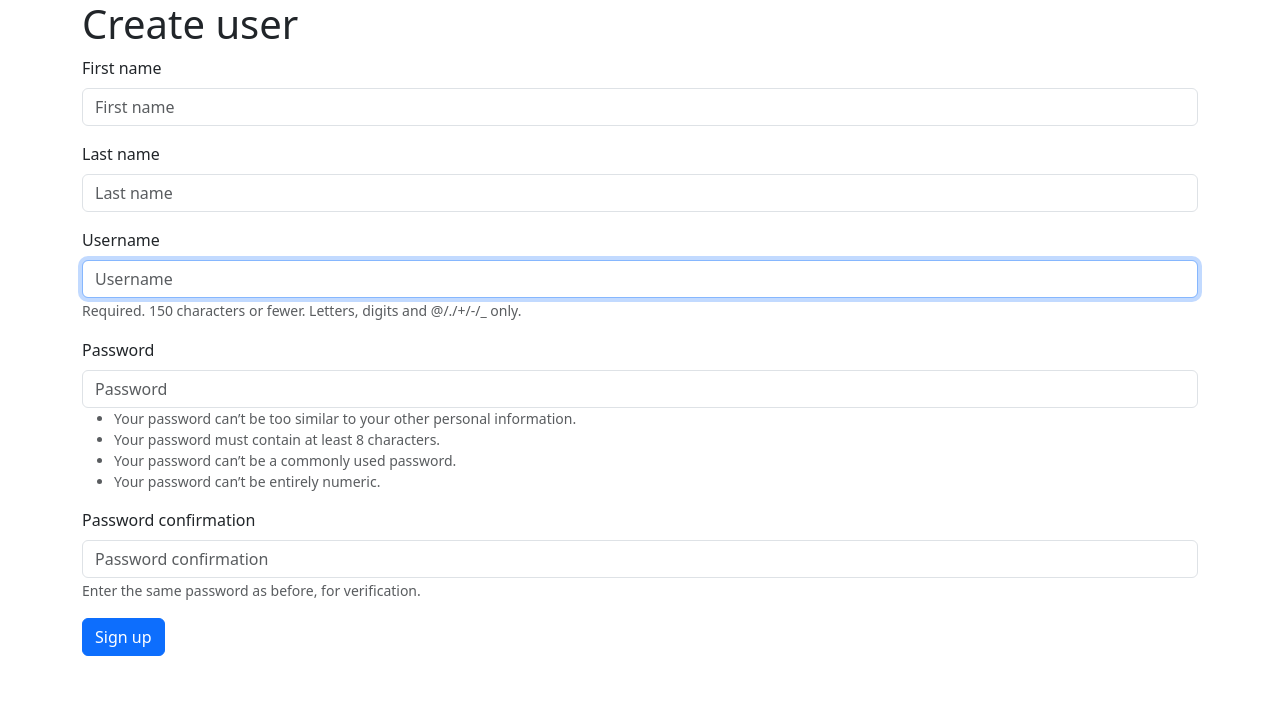
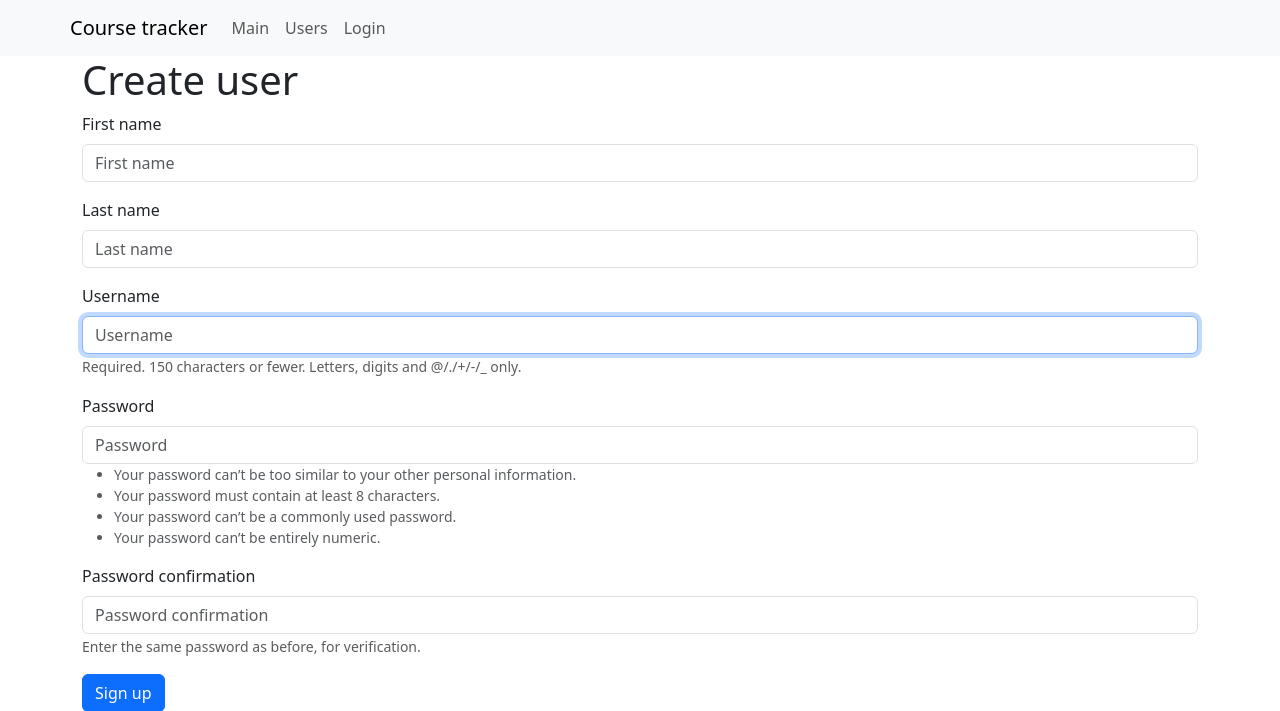
Before and after one commit to remortalite/course_tracker, a Django app: page /users/create/ in a window 1280 px wide. Shown: the top 711 px of the page. Run offline with Django 5.2, Linux system fonts and the light colour scheme; some libraries are stand-ins or nearby versions.

Commit message:
Add template menu

```diff
--- a/course_tracker/course_tracker/urls.py
+++ b/course_tracker/course_tracker/urls.py
@@ -16,11 +16,14 @@ Including another URLconf
 """
 from django.contrib import admin
 from django.urls import path, include
+from django.views.generic import TemplateView
 
 from .views import LoginUserView, LogoutUserView
 
 urlpatterns = [
     path('admin/', admin.site.urls),
+
+    path('', TemplateView.as_view(template_name='index.html'), name='home'),
 
     path('login/', LoginUserView.as_view(), name='login'),
     path('logout/', LogoutUserView.as_view(), name='logout'),
--- a/course_tracker/templates/layout/base.html
+++ b/course_tracker/templates/layout/base.html
@@ -4,12 +4,36 @@
 <!DOCTYPE HTML>
 <html lang="en">
 <head>
-    <meta http-equiv="Content-Type" content="text/html;charset=UTF-8">
+    <meta name="viewport" content="width=device-width, initial-scale=1.0">
     <title>{{ title|default:'Course tracker' }}</title>
     {% bootstrap_css %}
     {% bootstrap_javascript %}
 </head>
 <body>
+
+<div class="container-flex bg-light">
+    <nav class="container navbar navbar-expand-lg nav-light">
+        <a class="navbar-brand" href="{% url 'home' %}">Course tracker</a>
+        <button class="navbar-toggler" type="button" data-toggle="collapse" data-target="#navbarNavAltMarkup" aria-controls="navbarNavAltMarkup" aria-expanded="false" aria-label="Toggle navigation">
+            <span class="navbar-toggler-icon"></span>
+        </button>
+        <div class="collapse navbar-collapse" id="navbarNavAltMarkup">
+            <div class="navbar-nav align-items-center">
+                <a class="nav-item nav-link" href="#">Main</a>
+                <a class="nav-item nav-link" href="#">Users</a>
+
+                {% if user.is_authenticated %}
+                    <form action="{% url 'logout' %}" method="post">
+                        {% csrf_token %}
+                        <input type="submit" class="nav-item nav-link" value="{% translate 'Logout' %}">
+                    </form>
+                {% else %}
+                    <a class="nav-item nav-link" href="#">Login</a>
+                {% endif %}
+            </div>
+        </div>
+    </nav>
+</div>
 
 <div class="container">
     {% block content %}
```
Also changed, not shown: course_tracker/templates/index.html (added, +9 -0 lines).
